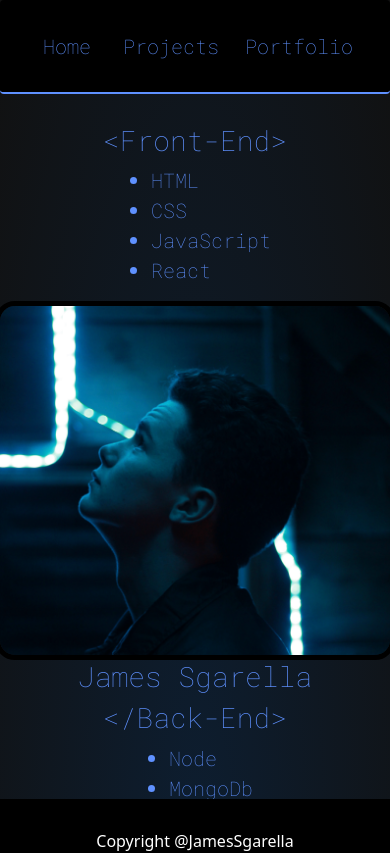
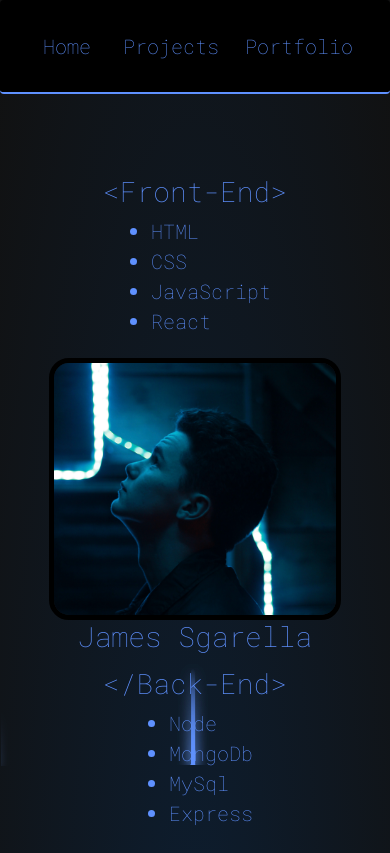
Before and after one commit to Jimbo8702/New-portfolio, a React (Create React App) app: page / in a window 390 px wide. Shown: the top 853 px of the page. Built offline with nearby package versions, Linux system fonts and the light colour scheme.

Commit message:
more mobile fix

```diff
--- a/src/components/Home.js
+++ b/src/components/Home.js
@@ -4,7 +4,7 @@ import "../animate.css";
 export default function Home() {
   return (
     <div className="height starbody d-flex flex-wrap  ">
-      <div className="zindex flex-column widthplus container">
+      <div className="zindex flex-column widthplus container mobileHieght mt-5">
         <Top />
       </div>
       <div className="night overflowHidden ">
--- a/src/components/PortfolioContainer.js
+++ b/src/components/PortfolioContainer.js
@@ -9,7 +9,7 @@ import { BrowserRouter as Router, Route } from "react-router-dom";
 
 export default function PortfolioContainer() {
   return (
-    <div className="fancybackground">
+    <div className="fancybackground overflowHidden">
       <Router>
         <NavTabs />
         <Route exact path="/" component={Home} />
--- a/src/components/pages/ProjectPage.js
+++ b/src/components/pages/ProjectPage.js
@@ -7,7 +7,7 @@ import focus from "../../img/focus.png";
 export default function Projects() {
   const arrow = "<-----";
   return (
-    <div className="container d-flex flex-column justify-content-around fancyText projectHeight ">
+    <div className="container d-flex flex-column justify-content-around fancyText projectHeight mb-5">
       <div className="row rowHeight noOverLap">
         <div className="col-md-7 ">
           <h2 className="">
--- a/src/components/pages/TopHome.js
+++ b/src/components/pages/TopHome.js
@@ -21,9 +21,9 @@ export default function Top() {
         </div>
 
         <div className=" marginBig fancyText">
-          <div className="d-flex align-items-center  flex-column photo">
+          <div className="d-flex align-items-center  flex-column ">
             <img
-              className="img-fluid mx-auto roundCorners"
+              className="img-fluid mx-auto roundCorners  photo"
               src={self1}
               alt="James"
             />
--- a/src/style.css
+++ b/src/style.css
@@ -74,15 +74,19 @@
   .mobileHieght {
     height: 100vh;
   }
+  .photo {
+    height: 100px;
+    width: 100px;
+  }
 }
-@media only screen and (max-width: 800px) {
+@media only screen and (max-width: 850px) {
   .flexColumn {
     flex-direction: column;
     justify-content: space-between;
     height: inherit;
   }
   .projectHeight {
-    height: 260vh;
+    height: 300vh;
   }
 }
 .mobilePortfolio {
```
